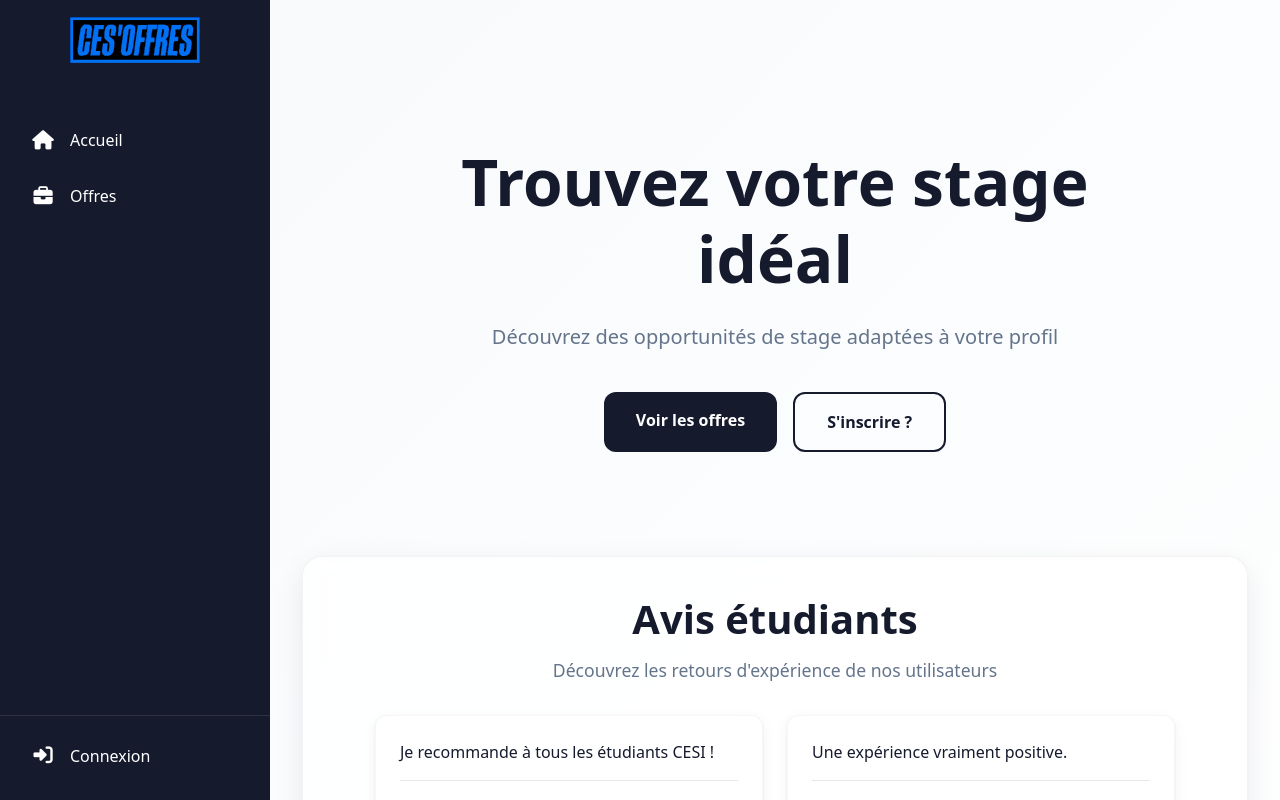
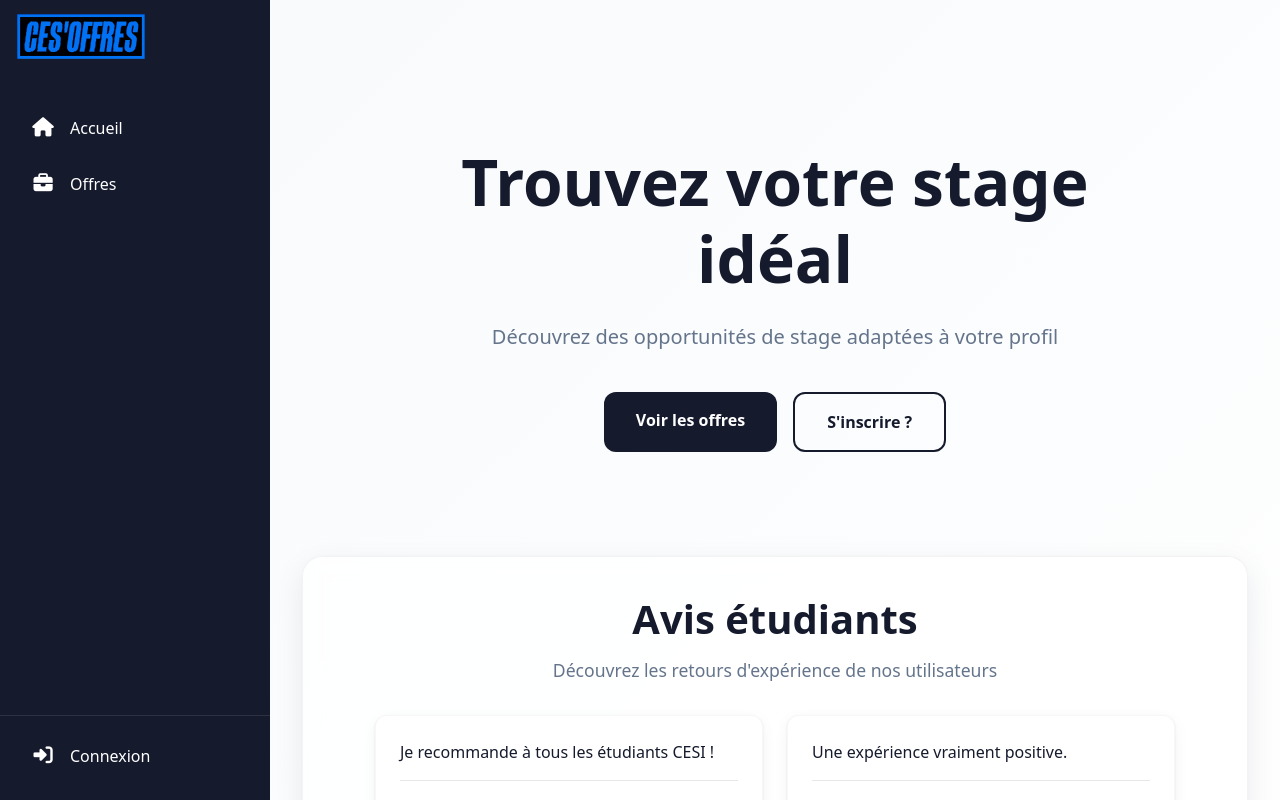
Before and after one commit to CES-OFFRES-Team/CES-OFFRES, a Next.js app: page / in a window 1280 px wide. Shown: the top 800 px of the page. Built offline with nearby package versions, Linux system fonts and the light colour scheme.

Commit message:
Modification des styles du composant sidebar : ajustement de la hauteur du logo, mise à jour des marges et des paddings pour une meilleure présentation, et amélioration de l'affichage du logo avec l'ajout de l'option object-fit.

```diff
--- a/src/styles/components/_sidebar.css
+++ b/src/styles/components/_sidebar.css
@@ -19,6 +19,7 @@
 
 .sidebar.expanded .nav-logo {
     width: 130px;
+    height: 45px;
 }
 
 .sidebar.expanded .link-text {
@@ -178,19 +179,20 @@ main, .footer {
 
 .logo-container {
     width: 100%;
-    padding: 20px;
+    padding: 1rem;
     display: flex;
-    justify-content: center;
+    justify-content: flex-start;
     align-items: center;
-    margin-bottom: 20px;
+    margin-bottom: 1rem;
     overflow: hidden;
     transition: all 0.3s ease;
 }
 
 .nav-logo {
-    width: 45px;
-    height: auto;
+    width: auto;
+    height: 45px;
     transition: all 0.3s ease;
+    object-fit: contain;
 }
 
 .nav-item {
```
